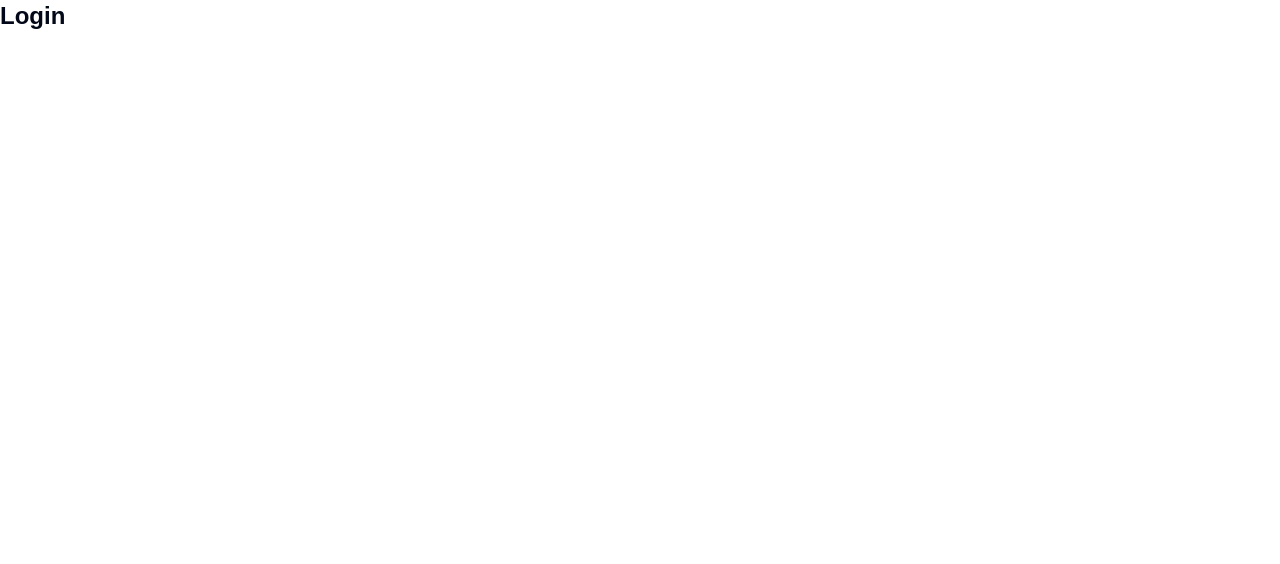
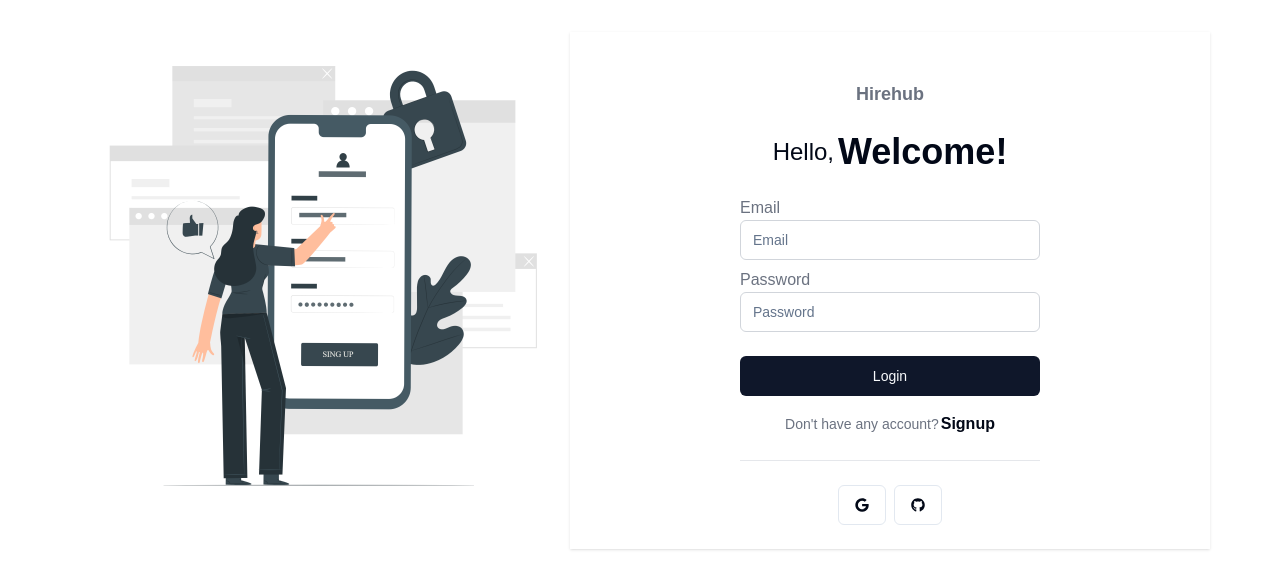
Before and after one commit to emamjion/shadcn-dashboard, a Next.js app: page /login in a window 1280 px wide. Shown: the top 564 px of the page. Built offline with nearby package versions, Linux system fonts and the light colour scheme.

Commit message:
login page design completed

```diff
--- a/package.json
+++ b/package.json
@@ -19,6 +19,7 @@
     "next": "14.2.15",
     "react": "^18",
     "react-dom": "^18",
+    "react-icons": "^5.3.0",
     "recharts": "^2.13.0",
     "tailwind-merge": "^2.5.3",
     "tailwindcss-animate": "^1.0.7"
--- a/src/app/(withHomePageLayout)/page.tsx
+++ b/src/app/(withHomePageLayout)/page.tsx
@@ -2,7 +2,11 @@
 
 const Homepage = () => {
   return (
-    <div>Homepage</div>
+    <section className='container mx-auto h-screen border'>
+      <div className='flex items-center justify-center h-full'>
+        <h1 className='font-semibold text-3xl'>Homepage</h1>
+      </div>
+    </section>
   )
 }
 
--- a/src/app/login/page.tsx
+++ b/src/app/login/page.tsx
@@ -1,11 +1,56 @@
 import PageTitle from '@/components/PageTitle';
-import React from 'react'
+import React from 'react';
+import loginBg from '../../public/assets/login-img.png';
+import Image from 'next/image';
+import { Input } from '@/components/ui/input';
+import { Button } from '@/components/ui/button';
+import SocialLogin from '@/components/SocialLogin';
+import Link from 'next/link';
 
 const LoginPage = () => {
   return (
-    <div>
-        <PageTitle title='Login' />
-    </div>
+    <section className='flex h-screen items-start mt-8 justify-center'>
+        {/* login image part */}
+        <div className=''>
+          <Image
+            src={loginBg}
+            width={500}
+            height={400}
+            alt='login image'
+            className=''
+          />
+        </div>
+
+        {/* login form part */}
+        <div className='w-full md:w-1/2 p-6 shadow flex flex-col items-center justify-center'>
+          <h1 className='my-6 text-lg font-semibold text-gray-500'>Hirehub</h1>
+          <div className='flex items-center gap-1'>
+            <h1 className='text-2xl font-medium'>Hello,</h1>
+            <h1 className='text-4xl font-extrabold'>Welcome!</h1>
+          </div>
+          <div className='mt-6'>
+            <form className='w-[300px]'>
+              <div>
+                <label className='text-gray-500 mb-1' htmlFor="email">Email</label>
+                <Input type="email" placeholder="Email" />
+              </div>
+              <div className='mt-2'>
+                <label className='text-gray-500 mb-1' htmlFor="password">Password</label>
+                <Input type="password" placeholder="Password" className='' />
+              </div>
+              <div className='mt-6 flex items-center justify-center'>
+                <Button className='w-full font-medium'>Login</Button>
+              </div>
+            </form>
+            <div className='flex items-center justify-center my-4 w-[300px]'>
+              <p className='text-sm text-gray-500'>Don't have any account?</p><Link className='ml-0.5 font-semibold' href={'/register'}>Signup</Link>
+            </div>
+            <div className='border-b border-gray-200 my-6'></div>
+            {/* social login */}
+            <SocialLogin/>
+          </div>
+        </div>
+    </section>
   )
 }
 
--- a/src/components/Navbar.tsx
+++ b/src/components/Navbar.tsx
@@ -5,7 +5,7 @@
 
 const Navbar = () => {
   return (
-    <header className='container mx-auto mt-6'>
+    <header className='container mx-auto my-6'>
         <nav className='flex justify-between'>
             <div>
                 <h1>logo.</h1>
--- /dev/null
+++ b/src/components/SocialLogin.tsx
@@ -0,0 +1,18 @@
+import React from 'react'
+import { Button } from './ui/button'
+import { FaGithub, FaGoogle } from 'react-icons/fa'
+
+const SocialLogin = () => {
+  return (
+    <section className='flex items-center justify-center gap-2'>
+        <Button variant='outline'>
+            <FaGoogle/>
+        </Button>
+        <Button variant='outline'>
+            <FaGithub/>
+        </Button>
+    </section>
+  )
+}
+
+export default SocialLogin
--- /dev/null
+++ b/src/components/ui/input.tsx
@@ -0,0 +1,25 @@
+import * as React from "react"
+
+import { cn } from "@/lib/utils"
+
+export interface InputProps
+  extends React.InputHTMLAttributes<HTMLInputElement> {}
+
+const Input = React.forwardRef<HTMLInputElement, InputProps>(
+  ({ className, type, ...props }, ref) => {
+    return (
+      <input
+        type={type}
+        className={cn(
+          "flex h-10 w-full rounded-md border border-gray-300 bg-background px-3 py-2 text-sm ring-offset-background file:border-0 file:bg-transparent file:text-sm file:font-medium file:text-foreground placeholder:text-muted-foreground focus-visible:outline-none focus-visible:ring-2 focus-visible:ring-ring focus-visible:ring-offset-2 disabled:cursor-not-allowed disabled:opacity-50",
+          className
+        )}
+        ref={ref}
+        {...props}
+      />
+    )
+  }
+)
+Input.displayName = "Input"
+
+export { Input }
```
Also changed, not shown: src/public/assets/login-img.png (added), 1 other file (tests, documents, lock files or other folders).
